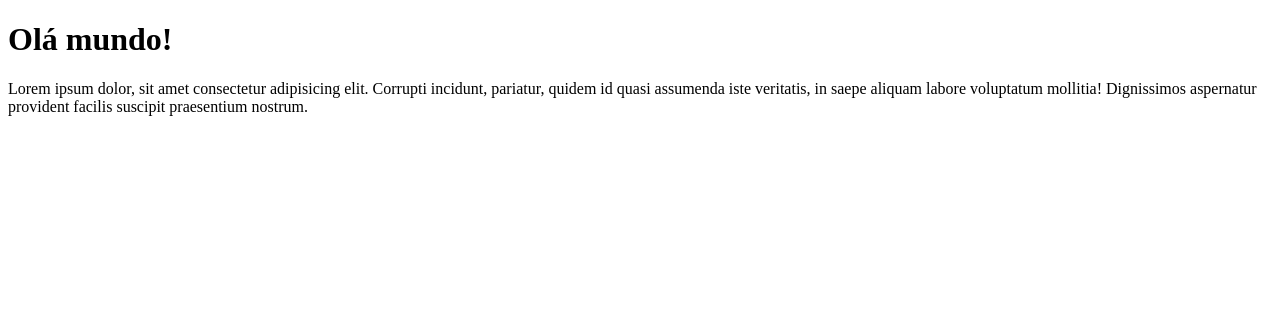
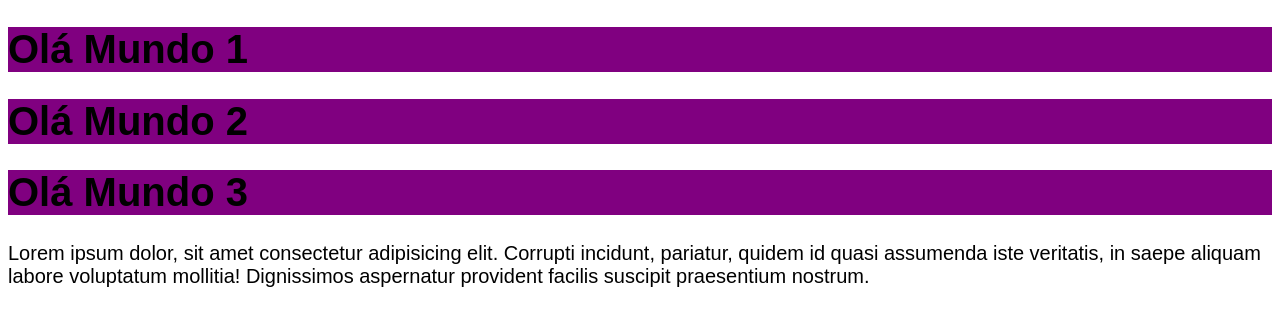
Before and after one commit to ronaldorangon/chronos-pomodoro, a React (Vite) app: page / in a window 1280 px wide. Shown: the top 326 px of the page. Built offline with nearby package versions, Linux system fonts and the light colour scheme.

Commit message:
Inclusão até a aula 16

```diff
--- a/src/App.tsx
+++ b/src/App.tsx
@@ -3,12 +3,20 @@
 //HeaderHeading
 //ExemploDeComponente
 import { Fragment } from 'react/jsx-runtime';
+import { Heading } from './components/Heading';
+
+import './styles/theme.css';
+import './styles/global.css';
 
 export function App() {
 	console.log('Inicio');
 	return (
 		<Fragment>
-			<h1>Olá mundo!</h1>
+			<Heading attr={124} attr2='string'>
+				Olá Mundo 1
+			</Heading>
+			<Heading>Olá Mundo 2</Heading>
+			<Heading>Olá Mundo 3</Heading>
 			<p>
 				Lorem ipsum dolor, sit amet consectetur adipisicing elit. Corrupti
 				incidunt, pariatur, quidem id quasi assumenda iste veritatis, in saepe
--- /dev/null
+++ b/src/components/Heading.module.css
@@ -0,0 +1,8 @@
+.heading {
+	background: purple;
+	color: black;
+}
+
+.cyan {
+	color: cyan;
+}
--- /dev/null
+++ b/src/components/Heading.tsx
@@ -0,0 +1,6 @@
+import styles from './Heading.module.css';
+export function Heading(props) {
+	console.log(props);
+	console.log(styles);
+	return <h1 className={styles.heading}>{props.children}</h1>;
+}
--- /dev/null
+++ b/src/styles/global.css
@@ -0,0 +1,8 @@
+body {
+	font-family: sans-serif;
+	font-size: 20px;
+}
+
+h1 {
+	color: var(--primary);
+}
--- /dev/null
+++ b/src/styles/theme.css
@@ -0,0 +1,38 @@
+:root {
+	--primary: pink;
+	--gray-100: #e6e9f0;
+	--gray-200: #cdd3e1;
+	--gray-300: #aab3cc;
+	--gray-400: #555f7d;
+	--gray-500: #454f6a;
+	--gray-600: #363d56;
+	--gray-700: #272f43;
+	--gray-800: #181f2e;
+	--gray-900: #0a0f1a;
+
+	--primary-light: #4de7b7;
+	--primary: #0da170;
+	--primary-dark: #065f46;
+
+	--link-color: #10b981;
+	--link-hover: #0b8a60;
+
+	--success: #22c55e;
+	--warning: #eab308;
+	--error: #991b1b;
+	--info: #0ea5e9;
+
+	--text-over-primary: #0a0f1a;
+	--text-over-primary-dark: #e6e9f0;
+	--text-over-primary-light: #0a0f1a;
+	--text-over-success: #0a0f1a;
+	--text-over-warning: #0a0f1a;
+	--text-over-error: #e6e9f0;
+	--text-over-info: #0a0f1a;
+
+	--text-default: #e6e9f0;
+	--text-muted: #aab3cc;
+
+	--disabled: #555f7d;
+	--text-disabled: #aab3cc;
+}
```
